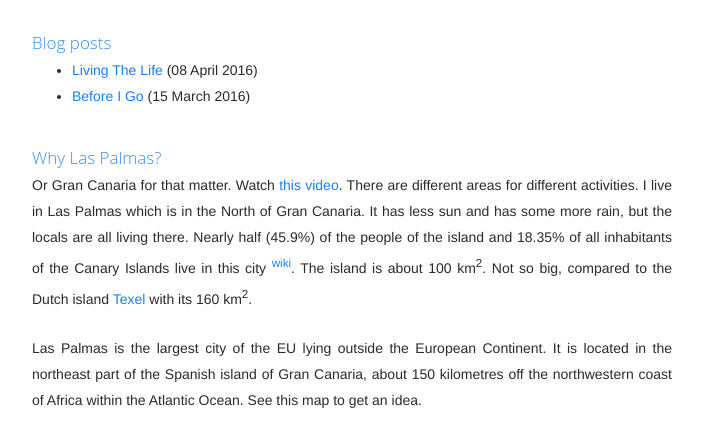
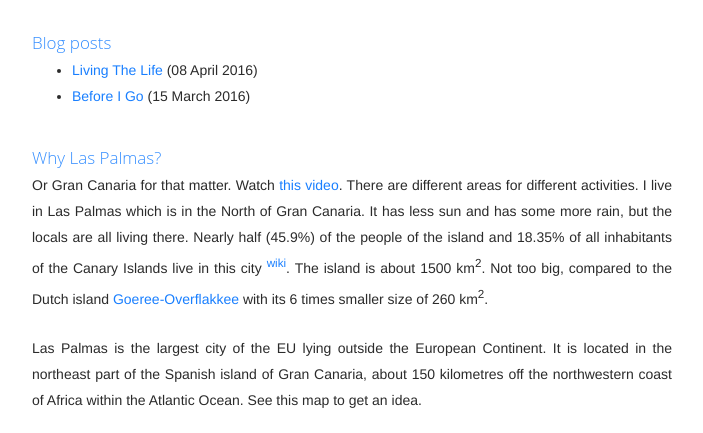
Before and after one commit to adriaandotcom/laspalmas.adriaan.io, a Jekyll site: the page built from index.md, in a window 1280 px wide and 900 px high, scrolled down 457 px, cut to the strip 0-433 px from the top of the window. Shown: the whole strip, without its empty margins (288-991 px from the left). Built offline with Jekyll 4.4.1, drawn with Linux system fonts in a browser that asks for light colours.

Commit message:
Remove Texel and make it correct

```diff
--- a/index.md
+++ b/index.md
@@ -21,7 +21,7 @@ There are a lot reasons to go to this nice Island, like the temperature, distanc
 Or Gran Canaria for that matter. Watch <a href="https://www.youtube.com/watch?v=3-IT-LJvAPA" target="_blank">this video</a>.
 There are different areas for different activities. I live in Las Palmas which is in the North of Gran Canaria.
 It has less sun and has some more rain, but the locals are all living there. Nearly half (45.9%) of the people of the island and 18.35% of all inhabitants of the Canary Islands live in this city <sup>[wiki](https://en.wikipedia.org/wiki/Las_Palmas)</sup>.
-The island is about 100 km<sup>2</sup>. Not so big, compared to the Dutch island [Texel](https://en.wikipedia.org/wiki/Texel) with its 160 km<sup>2</sup>.
+The island is about 1500 km<sup>2</sup>. Not too big, compared to the Dutch island [Goeree-Overflakkee](https://en.wikipedia.org/wiki/Goeree-Overflakkee) with its 6 times smaller size of 260 km<sup>2</sup>.
 
 Las Palmas is the largest city of the EU lying outside the European Continent. It is located in the northeast part of the Spanish island of Gran Canaria, about 150 kilometres off the northwestern coast of Africa within the Atlantic Ocean. See this map to get an idea.
 
```
